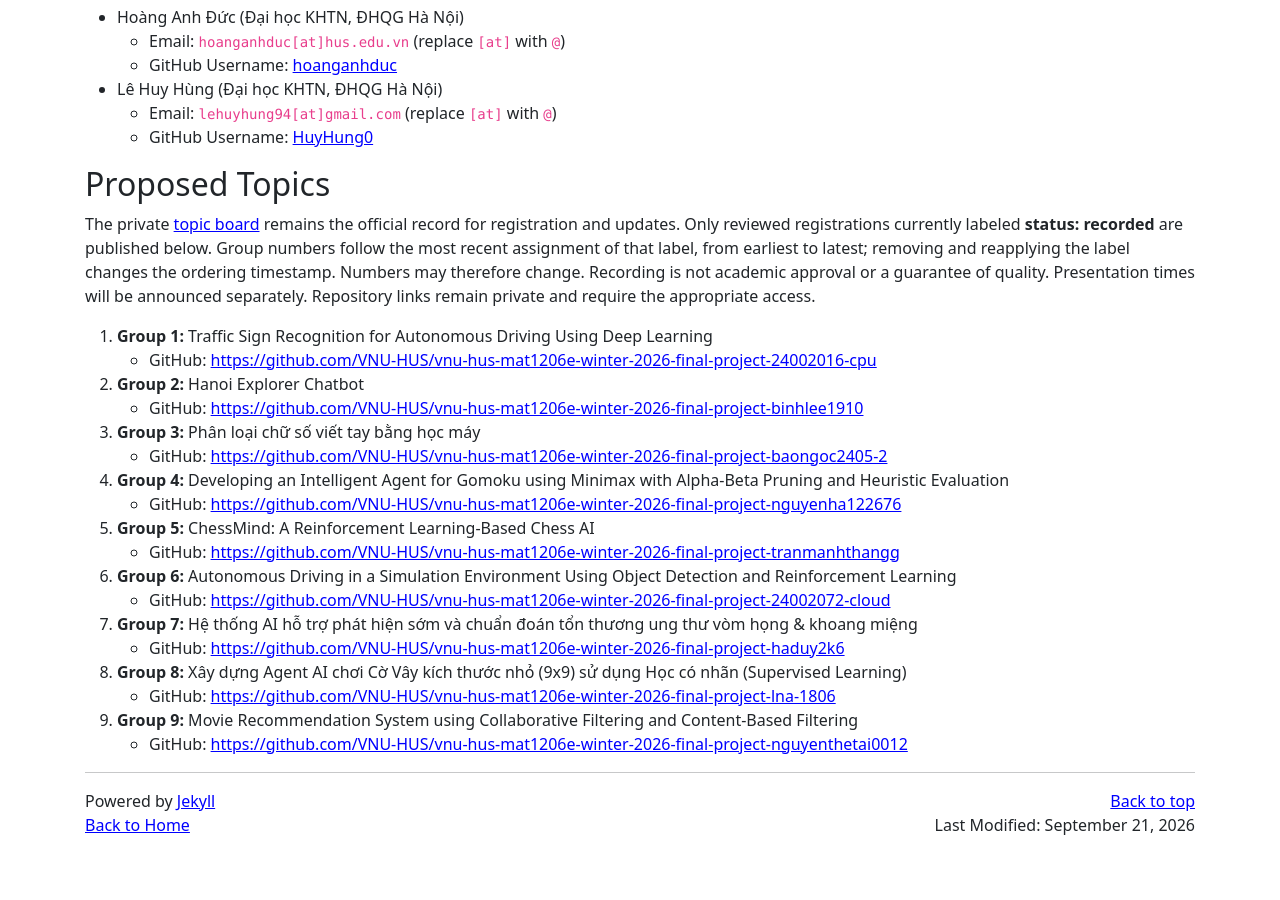
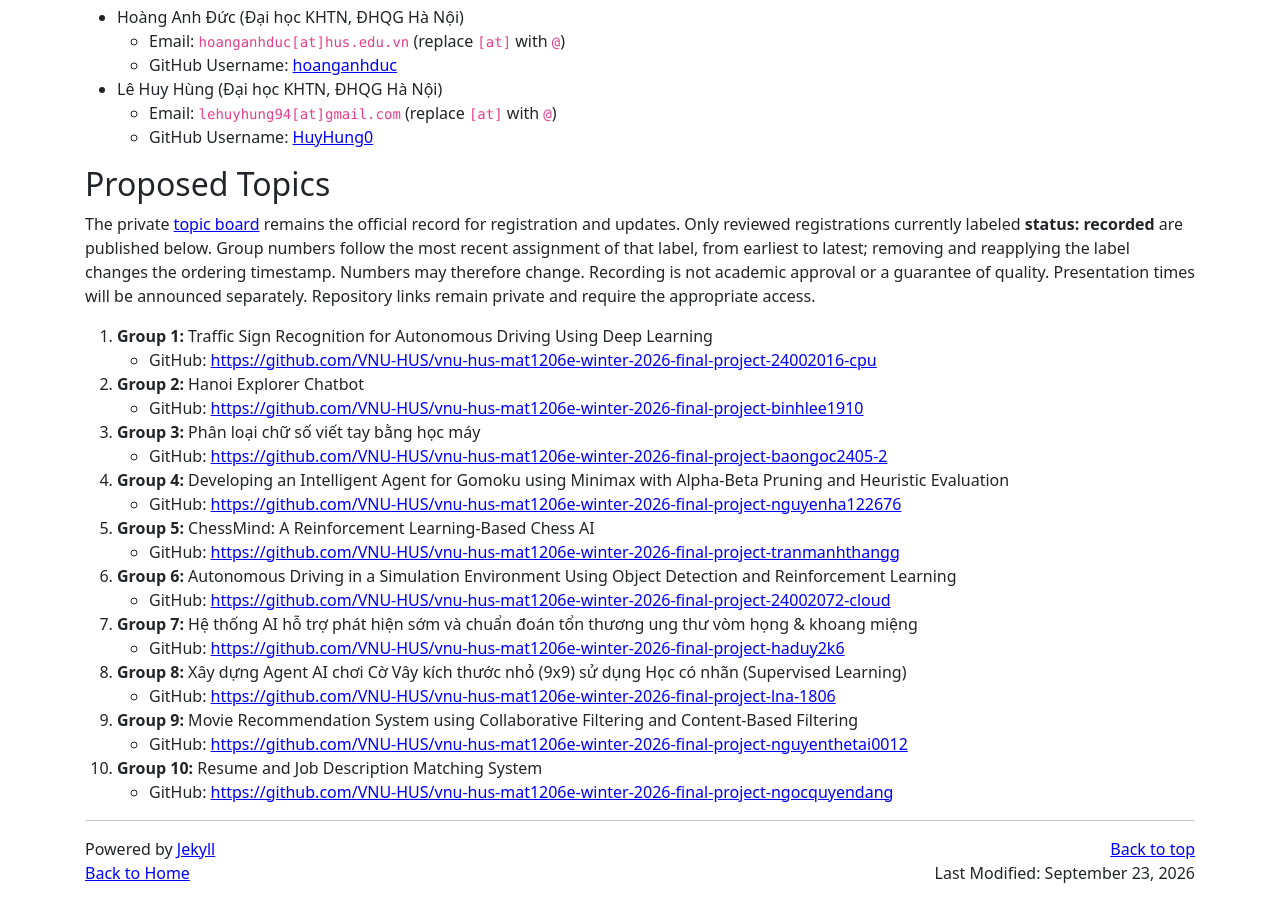
Before and after one commit to hoanganhduc/hoanganhduc.github.io, a Jekyll site: the page built from teaching/VNU-HUS/2026/winter/MAT1206E/mini-projects.md, in a window 1280 px wide and 900 px high, scrolled down 1880 px. Built offline with Jekyll 4.4.1, drawn with Linux system fonts in a browser that asks for light colours; nearby versions of some CDN libraries; a style sheet for code colours, icons or effects is not loaded; before the commit the page ends 2732 px from its top, so only the background shows below that.

Commit message:
Record MAT1206E NullPointer mini-project topic

```diff
--- a/teaching/VNU-HUS/2026/winter/MAT1206E/mini-projects.md
+++ b/teaching/VNU-HUS/2026/winter/MAT1206E/mini-projects.md
@@ -1,7 +1,7 @@
 ---
 layout: default
 title: "VNU-HUS MAT1206E - Mini Projects"
-last_modified_at: 2026-09-21
+last_modified_at: 2026-09-23
 lang: "en"
 katex: true
 ---
@@ -102,4 +102,7 @@ The private [topic board](https://github.com/VNU-HUS/mat1206e-2026-project-topic
 9. <a id="topic-6c402ed913a5"></a>**Group 9:** Movie Recommendation System using Collaborative Filtering and Content-Based Filtering
     * GitHub: [https://github.com/VNU-HUS/vnu-hus-mat1206e-winter-2026-final-project-nguyenthetai0012](https://github.com/VNU-HUS/vnu-hus-mat1206e-winter-2026-final-project-nguyenthetai0012)
 
+10. <a id="topic-fba7c54d5b6b"></a>**Group 10:** Resume and Job Description Matching System
+    * GitHub: [https://github.com/VNU-HUS/vnu-hus-mat1206e-winter-2026-final-project-ngocquyendang](https://github.com/VNU-HUS/vnu-hus-mat1206e-winter-2026-final-project-ngocquyendang)
+
 <!-- END RECORDED MINI-PROJECTS -->
```
